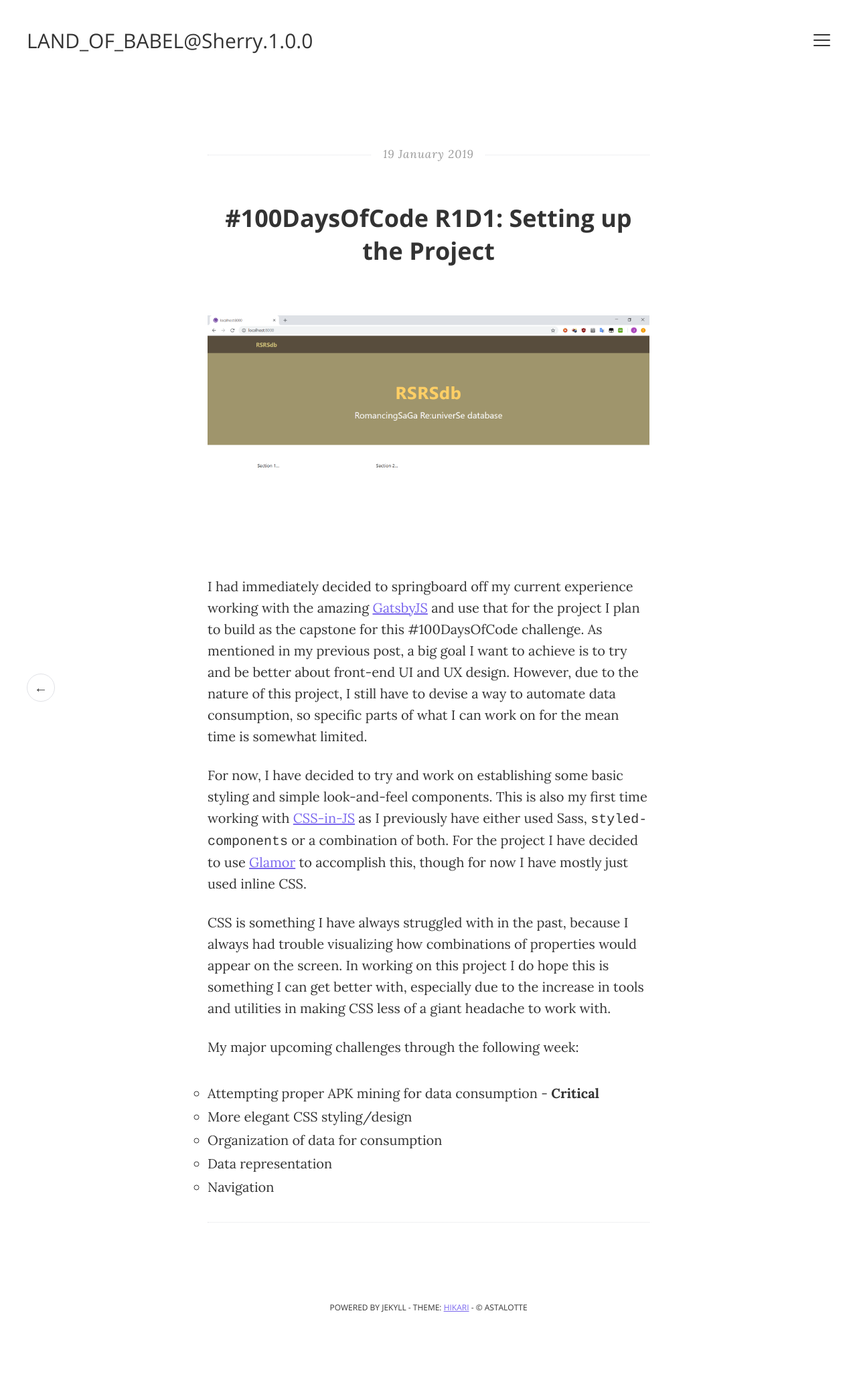
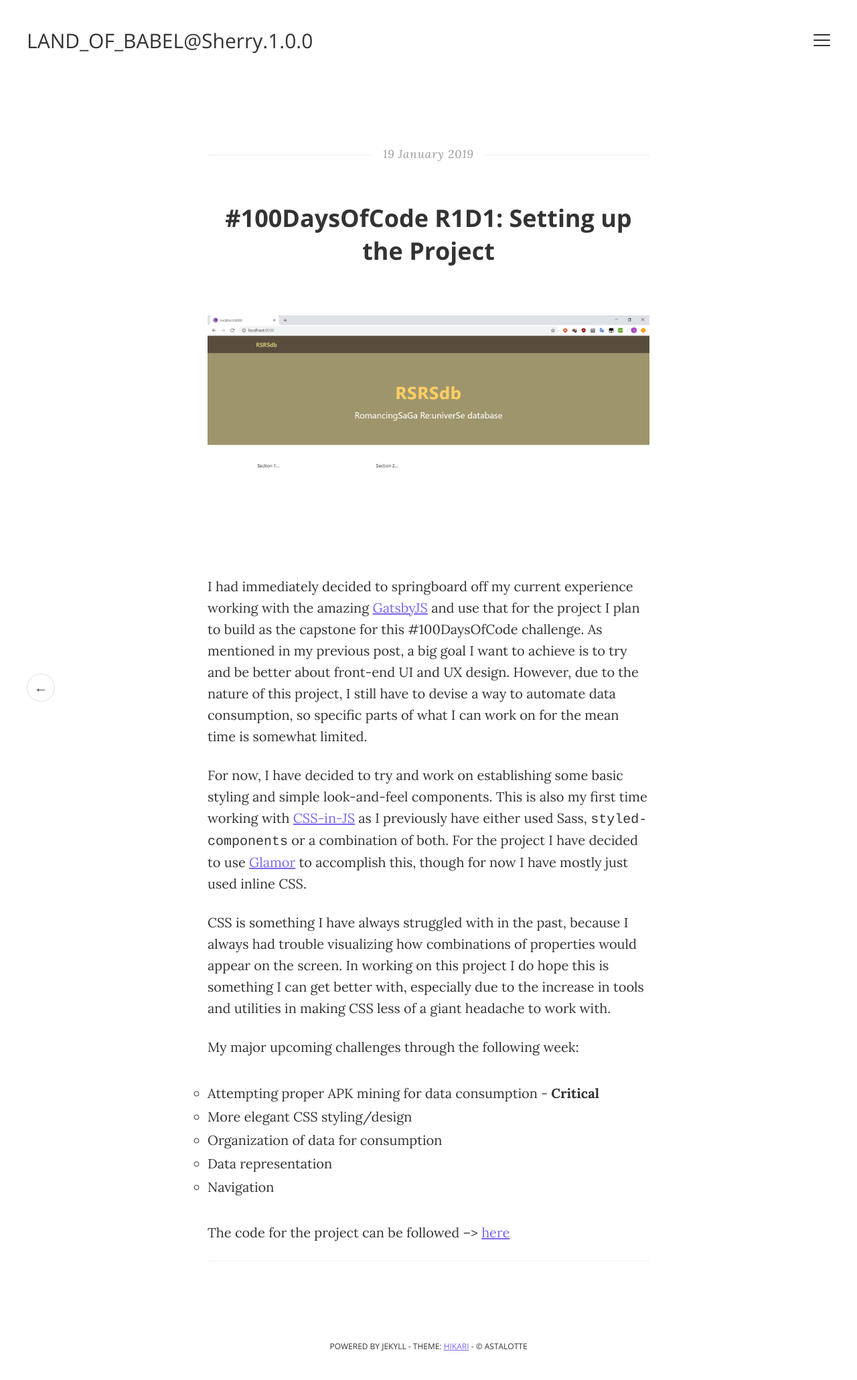
Before and after one commit to jcardenas9x/jcardenas9x.github.io, a Jekyll site: the page built from _posts/2019-01-19-100daysofcode-day-1.markdown, in a window 1280 px wide. Shown: the whole page at 67% size. Built offline with Jekyll 4.4.1, drawn with Linux system fonts in a browser that asks for light colours; before the commit the page ends 2003 px from its top, so only the background shows below that.

Commit message:
Post edit
Include link to repo

```diff
--- a/_posts/2019-01-19-100daysofcode-day-1.markdown
+++ b/_posts/2019-01-19-100daysofcode-day-1.markdown
@@ -19,3 +19,5 @@ My major upcoming challenges through the following week:
 * Organization of data for consumption
 * Data representation
 * Navigation
+
+The code for the project can be followed --> [here](https://github.com/jcardenas9x/rsrsdb)
```
